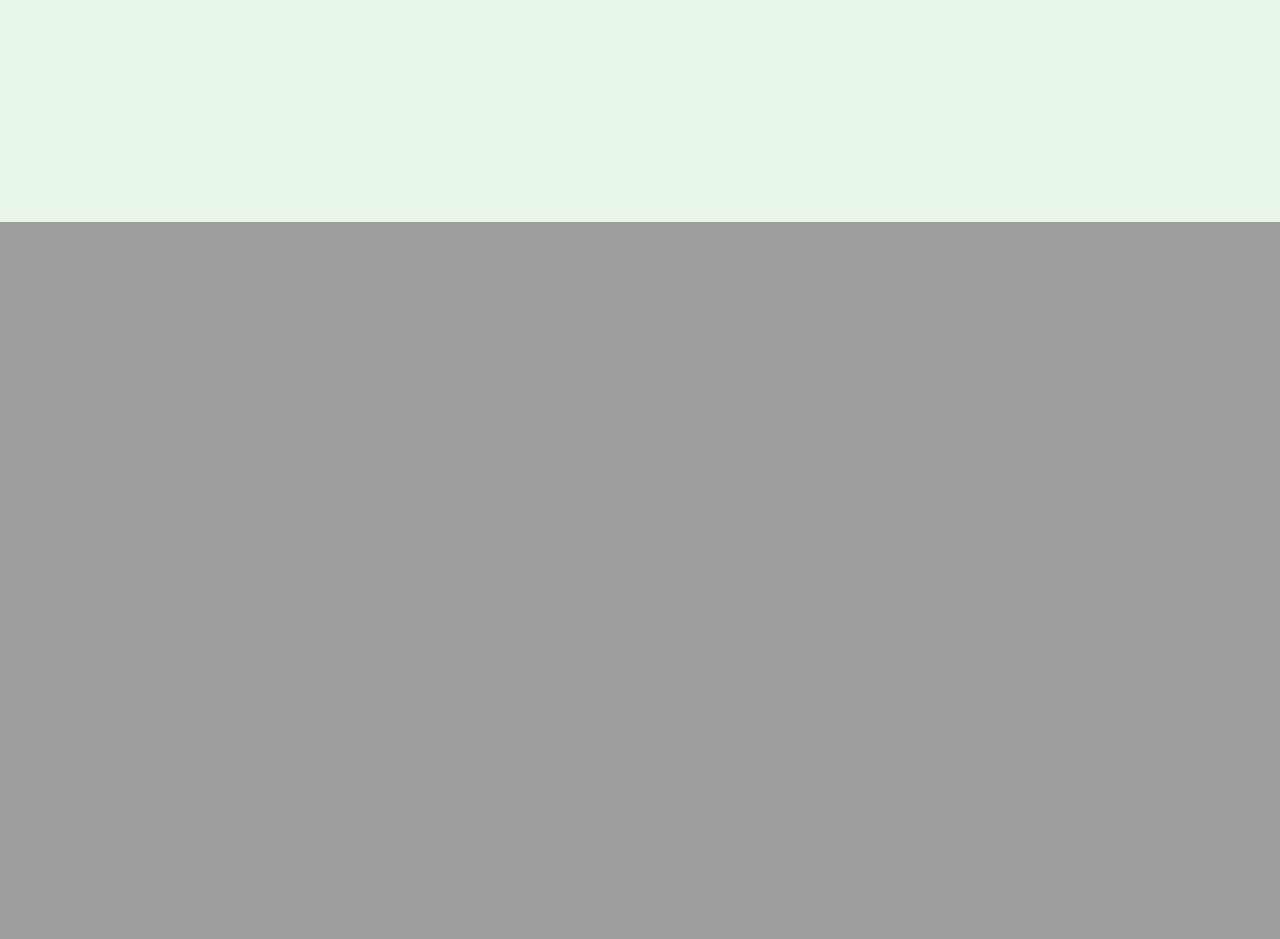
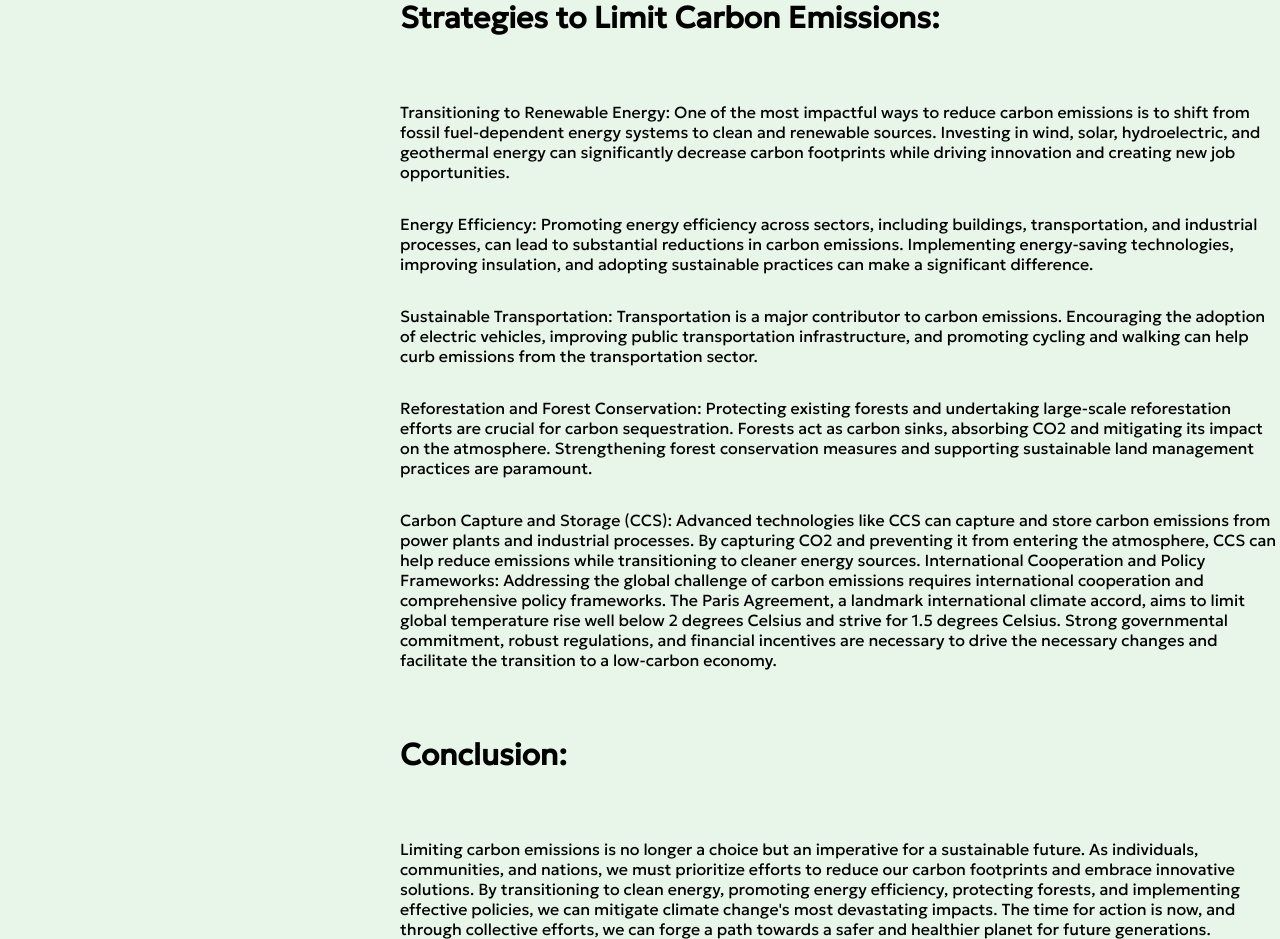
Before and after one commit to MasonScarbro/HackByte2Prj, a Django app: page / in a window 1280 px wide. Shown: the part 1938-2877 px from the top of the page. Before the commit the page ends 2160 px from the top, so only its background shows below. Run offline with Django 4.2, Linux system fonts and the light colour scheme.

Commit message:
Updated home.html added containerSoap and soapBox div
- Fixed Scale Issues
- added article section
- added soapbox

```diff
--- a/carbonweb/carboncalc/templates/home.html
+++ b/carbonweb/carboncalc/templates/home.html
@@ -5,7 +5,7 @@
     </head>
     <body>
         <div class="header">
-                <a href="{% url 'home' %}" class="logo"><img src="https://cdn.discordapp.com/attachments/1123706818070319176/1124780852379914451/Green_Seed_Plant_Growing_Sprout_Logo_Design_Template_1.png" width="150" height="150"></a>
+                <a href="{% url 'home' %}" class="logo"><img src="https://cdn.discordapp.com/attachments/1123706818070319176/1124780852379914451/Green_Seed_Plant_Growing_Sprout_Logo_Design_Template_1.png" width="200" height="200"></a>
                 <div class="menu">
                     <div class="menu-bubble">
                         <a href="{% url 'home' %}" class="menu-item">Home</a>
@@ -16,21 +16,72 @@
         </div>
 
         <div id="home-page" class="home-page">
-                <h1>Carbon Counter: What Is It?</h1>
-                <p>Welcome to the Carbon Counter App. This app allows for calculation of your carbon footprint based on easily available information such as utility bills. This app will also provide feedback and tips on how to decrease your carbon footprint based on your results.</p>
-                <h1>Why?</h1>
-                <p>While it may seem that individuals can't do much to prevent global warming, the reality is, even small decreases in an individuals carbon footprint can be greatly beneficial to the overall enviornment. Unfortunately, many people are not aware of their carbon footprint due to most calculators needing complex information that many people don't have readily available. This app changes that and helps people be more aware of their carbon impact.</p>
+                <h1>Lorem</h1>
+                <p>Ipsum</p>
         </div>
 
         <div id="about-us" class="about-us" style="padding-left:50px;padding-right:50px">
                 <div style="width:50%">
                     <h1>About Us</h1>
+
                     <p>Lorem ipsum dolor sit amet, consectetur adipiscing elit, sed do eiusmod tempor incididunt ut labore et dolore magna aliqua. Ut enim ad minim veniam, quis nostrud exercitation ullamco laboris nisi ut aliquip ex ea commodo consequat. Duis aute irure dolor in reprehenderit in voluptate velit esse cillum dolore eu fugiat nulla pariatur</p>
+
+
                 </div>
+
                 <img src="https://encrypted-tbn0.gstatic.com/images?q=tbn:ANd9GcSV8UtwpXKeKQco0G802F13OfKJy76SqFTycA3bClL2Ya5Utl08Eu3HG4hry2yuN0INEbs&usqp=CAU%22%3E">
         </div>
+        <img src="https://img.freepik.com/premium-photo/nature-green-leaf-garden-summer-natural-green-leaves-plants-using-as-spring-background-cover-page-greenery-environment-ecology-wallpaper_103077-222.jpg" class="background-image">
+        <div class="containerSoap">
+            <img src="carbonweb/static/co2_emissions_plot.png">
+        <div class=soapBox>
+            <h1>Limiting Carbon Emissions: A Critical Imperative for a Sustainable Future</h1>
+            <p>
+                As the world grapples with the growing threat of climate change, the urgent need to limit carbon emissions has become a defining challenge of our time. Carbon emissions, primarily driven by human activities such as burning fossil fuels and deforestation, are the leading cause of global warming. The consequences of rising temperatures, from extreme weather events to ecosystem disruptions, demand immediate action. This article explores the importance of limiting carbon emissions and highlights the strategies and technologies that can pave the way toward a sustainable future.
 
-        <img src="https://img.freepik.com/premium-photo/nature-green-leaf-garden-summer-natural-green-leaves-plants-using-as-spring-background-cover-page-greenery-environment-ecology-wallpaper_103077-222.jpg" class="background-image">
+                The Climate Crisis and Carbon Emissions:
+                The Earth's climate system is a delicate balance that has been disrupted by the relentless release of greenhouse gases, particularly carbon dioxide (CO2), into the atmosphere. These emissions trap heat, causing a steady rise in global temperatures. The consequences of this climate crisis are widespread and severe, including the melting of polar ice caps, sea-level rise, and the destruction of ecosystems vital for biodiversity.
+            </p>
+            <p>
+                The Urgency for Action:
+                To avert catastrophic consequences, it is essential to limit carbon emissions and strive for a net-zero emissions future. The world must take collective action to reduce greenhouse gas emissions to ensure a stable climate for future generations. Delaying or failing to act decisively will exacerbate the risks and make the necessary mitigation measures more challenging and costly.
+            </p>
+            <h5>
+                Strategies to Limit Carbon Emissions:
+            </h5>
+            <p>
+                Transitioning to Renewable Energy:
+                One of the most impactful ways to reduce carbon emissions is to shift from fossil fuel-dependent energy systems to clean and renewable sources. Investing in wind, solar, hydroelectric, and geothermal energy can significantly decrease carbon footprints while driving innovation and creating new job opportunities.
+            </p>
+            <p>
+                Energy Efficiency:
+                Promoting energy efficiency across sectors, including buildings, transportation, and industrial processes, can lead to substantial reductions in carbon emissions. Implementing energy-saving technologies, improving insulation, and adopting sustainable practices can make a significant difference.
+            </p>
+            <p>
+                Sustainable Transportation:
+                Transportation is a major contributor to carbon emissions. Encouraging the adoption of electric vehicles, improving public transportation infrastructure, and promoting cycling and walking can help curb emissions from the transportation sector.
+            </p>
+            <p>
+                Reforestation and Forest Conservation:
+                Protecting existing forests and undertaking large-scale reforestation efforts are crucial for carbon sequestration. Forests act as carbon sinks, absorbing CO2 and mitigating its impact on the atmosphere. Strengthening forest conservation measures and supporting sustainable land management practices are paramount.
+            </p>
+            <p>
+                Carbon Capture and Storage (CCS):
+                Advanced technologies like CCS can capture and store carbon emissions from power plants and industrial processes. By capturing CO2 and preventing it from entering the atmosphere, CCS can help reduce emissions while transitioning to cleaner energy sources.
+
+                International Cooperation and Policy Frameworks:
+                Addressing the global challenge of carbon emissions requires international cooperation and comprehensive policy frameworks. The Paris Agreement, a landmark international climate accord, aims to limit global temperature rise well below 2 degrees Celsius and strive for 1.5 degrees Celsius. Strong governmental commitment, robust regulations, and financial incentives are necessary to drive the necessary changes and facilitate the transition to a low-carbon economy.
+            </p>
+            <h5>
+                Conclusion:
+            </h5>
+            <p>
+                Limiting carbon emissions is no longer a choice but an imperative for a sustainable future. As individuals, communities, and nations, we must prioritize efforts to reduce our carbon footprints and embrace innovative solutions. By transitioning to clean energy, promoting energy efficiency, protecting forests, and implementing effective policies, we can mitigate climate change's most devastating impacts. The time for action is now, and through collective efforts, we can forge a path towards a safer and healthier planet for future generations.
+            </p>
+        </div>
+    </div>
+
+
     </body>
 </html>
 
@@ -39,15 +90,19 @@
         font-family: 'Geologica', sans-serif;
         margin: 0;
         padding: 0;
+        background-color: #e8f5e9;
     }
     .header {
         display: flex;
         justify-content: space-between;
         align-items: center;
-        padding: 5px;
+        padding: 10px;
+    }
+    h5 {
+        font-size: 30px;
     }
     .logo {
-        font-size: 20px;
+        font-size: 24px;
         text-decoration: none;
         color: black;
     }
@@ -81,21 +136,19 @@
         z-index: -1;
     }
     .home-page {
-        height: 150vh;
+        height: 50vh;
         display: flex;
         flex-direction: column;
+        justify-content: center;
         align-items: center;
-        text-align: center;
     }
 
     .home-page h1 {
         font-size: 50px;
-        padding-top: 50px;
     }
 
     .home-page p {
         font-size: 30px;
-        padding: 20px;
     }
 
     .about-us {
@@ -106,6 +159,24 @@
         justify-content: center;
         background-color: #e8f5e9;
     }
+    .containerSoap {
+        height: 100vh;
+        display: flex;
+        flex-direction: row;
+        align-items: start;
+        justify-content: start;
+        background-color: #e8f5e9;
+
+    }
+    .soapBox {
+        height: 100;
+        display: flex;
+        flex-direction: column;
+        align-items: start;
+        justify-content: start;
+        background-color: #e8f5e9;
+    }
+
 
     .about-us h1 {
         font-size: 50px;
```
